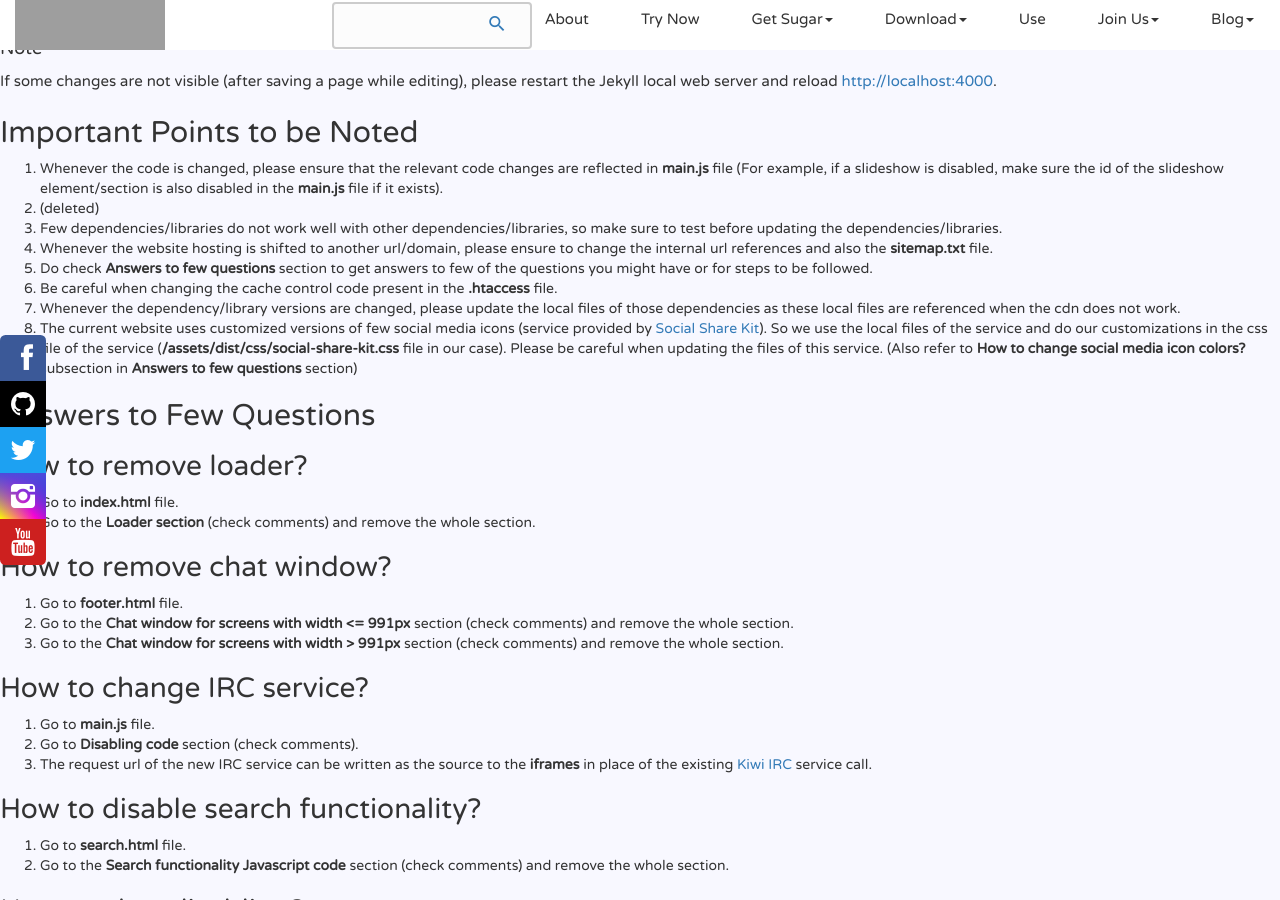
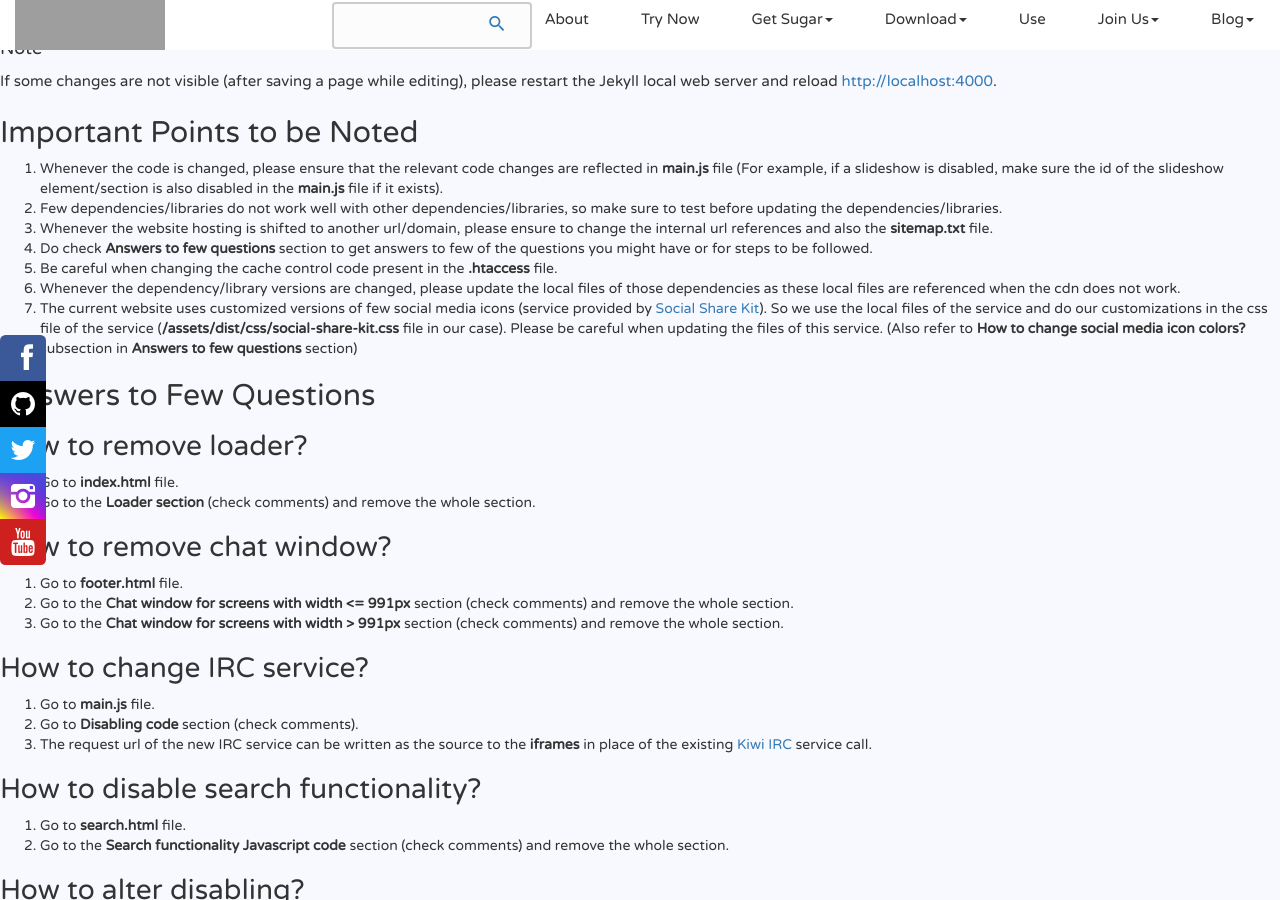
Before and after one commit to sugarlabs/www, a Jekyll site: the page built from documentation.md, in a window 1280 px wide and 900 px high, scrolled down 4765 px. Built offline with Jekyll 4.4.1, drawn with Linux system fonts in a browser that asks for light colours; some web fonts are replaced; our own code applies the rules of GitHub Pages for plain Markdown files; comment, search, counter and statistics services are not loaded; grey boxes are pictures that could not be loaded.

Commit message:
Resequence lists

```diff
--- a/documentation.md
+++ b/documentation.md
@@ -202,13 +202,12 @@ If some changes are not visible (after saving a page while editing), please rest
 ## Important Points to be Noted
 
 1. Whenever the code is changed, please ensure that the relevant code changes are reflected in **main.js** file (For example, if a slideshow is disabled, make sure the id of the slideshow element/section is also disabled in the **main.js** file if it exists).
-2. (deleted)
-3. Few dependencies/libraries do not work well with other dependencies/libraries, so make sure to test before updating the dependencies/libraries.
-4. Whenever the website hosting is shifted to another url/domain, please ensure to change the internal url references and also the **sitemap.txt** file.
-5. Do check **Answers to few questions** section to get answers to few of the questions you might have or for steps to be followed.
-6. Be careful when changing the cache control code present in the **.htaccess** file.
-7. Whenever the dependency/library versions are changed, please update the local files of those dependencies as these local files are referenced when the cdn does not work.
-8. The current website uses customized versions of few social media icons (service provided by [Social Share Kit](http://socialsharekit.com)). So we use the local files of the service and do our customizations in the css file of the service (**/assets/dist/css/social-share-kit.css** file in our case). Please be careful when updating the files of this service. (Also refer to **How to change social media icon colors?** subsection in **Answers to few questions** section)
+2. Few dependencies/libraries do not work well with other dependencies/libraries, so make sure to test before updating the dependencies/libraries.
+3. Whenever the website hosting is shifted to another url/domain, please ensure to change the internal url references and also the **sitemap.txt** file.
+4. Do check **Answers to few questions** section to get answers to few of the questions you might have or for steps to be followed.
+5. Be careful when changing the cache control code present in the **.htaccess** file.
+6. Whenever the dependency/library versions are changed, please update the local files of those dependencies as these local files are referenced when the cdn does not work.
+7. The current website uses customized versions of few social media icons (service provided by [Social Share Kit](http://socialsharekit.com)). So we use the local files of the service and do our customizations in the css file of the service (**/assets/dist/css/social-share-kit.css** file in our case). Please be careful when updating the files of this service. (Also refer to **How to change social media icon colors?** subsection in **Answers to few questions** section)
 
 ## Answers to Few Questions
 
```
Also changed, not shown: README.md.
